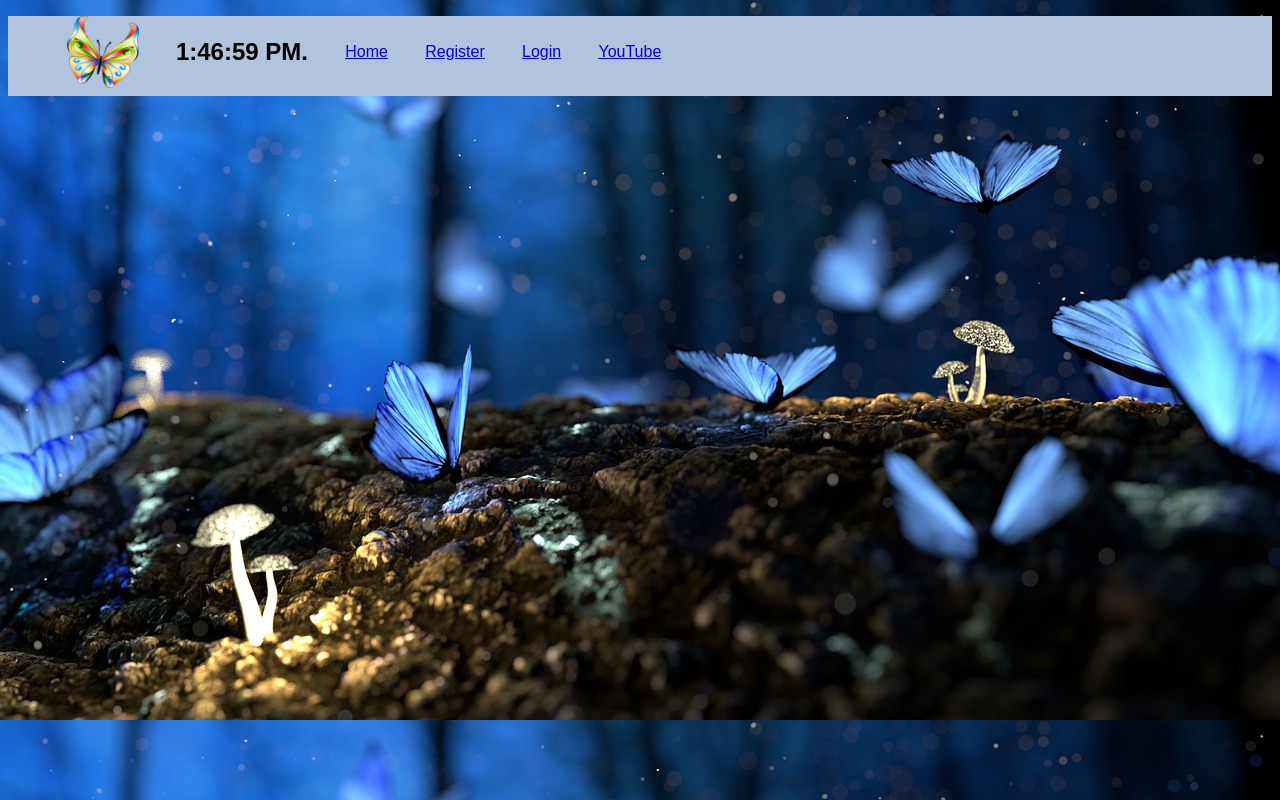
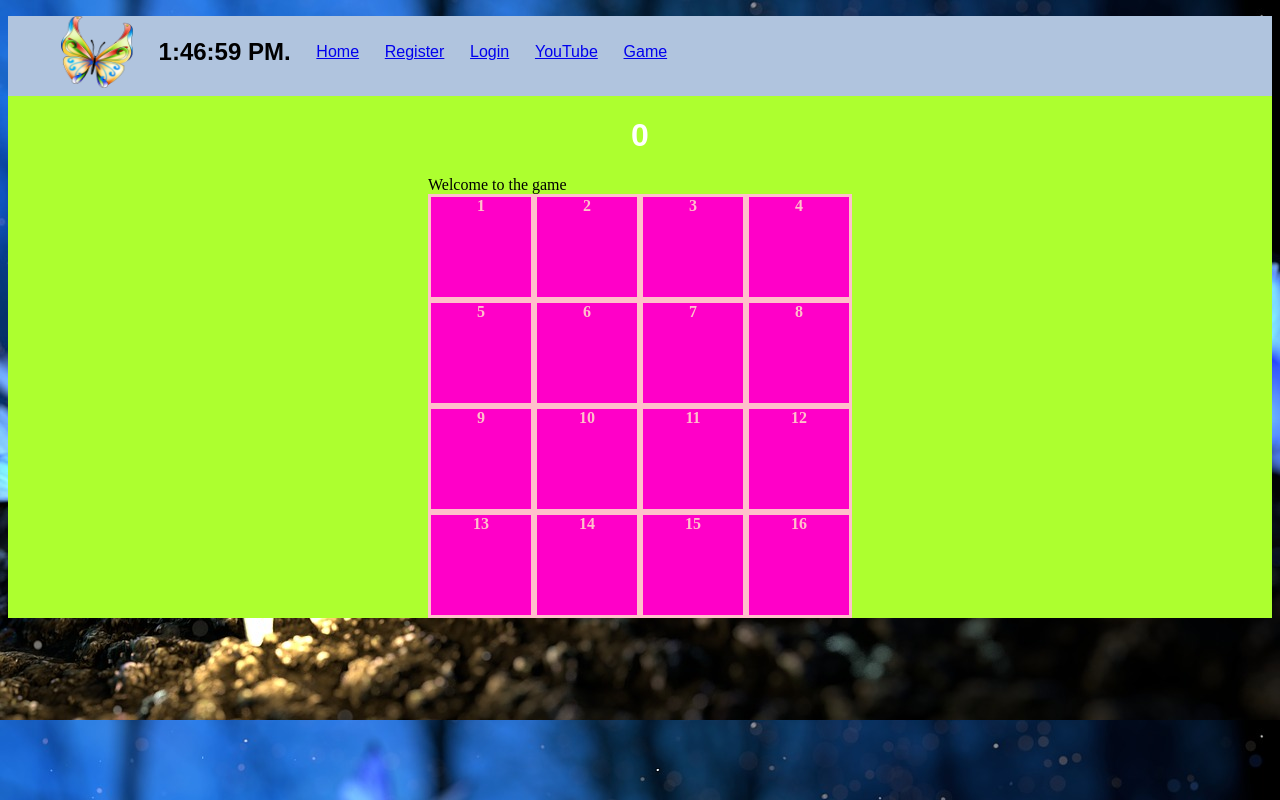
Before and after one commit to Galit1321/FullApp_react, a React (Create React App) app in the folder client/: page /Game in a window 1280 px wide. Built offline with nearby package versions, Linux system fonts and the light colour scheme; no server answers.

Commit message:
game commit

```diff
--- a/client/src/App.js
+++ b/client/src/App.js
@@ -5,7 +5,7 @@ import Register from "./Register";
 import Nav from "./Nav";
 import Bar from "./Bar";
 import Login from "./Login";
-import Profile from "./Profile";
+import Game from "./Game";
 
 class App extends Component {
   constructor(props) {
@@ -21,13 +21,17 @@ class App extends Component {
       <div >
         <Router>
           <Nav />
+          <div className="Main">
           <Switch>
             <Route path="/" exact component={Home} />
             <Route path="/Register" component={Register} />
             <Route path="/Login" component={Login} />
-            <Route path="/Add" component={Profile} />
+
             <Route path="/YouTube" component={Bar} />
+            <Route path='/Game' component={Game}/>
           </Switch>
+          </div>
+
         </Router>
       </div>
     );
--- /dev/null
+++ b/client/src/Cell.js
@@ -0,0 +1,13 @@
+import React, { Component } from "react";
+import "./css/Cell.css";
+
+
+class Cell extends Component{
+    render(){
+        return (
+           <div className="cell">{this.props.num}
+           </div>
+        );
+    }
+}
+export default Cell;
--- /dev/null
+++ b/client/src/Game.js
@@ -0,0 +1,50 @@
+import React, { Component } from "react";
+import "./css/Cell.css";
+import Cell from "./Cell"
+
+class Game extends Component{
+    constructor(props){
+        super(props);
+        this.state={
+            score:0,
+            name:props.name,
+            data:[[1,2,3,4],[5,6,7,8],[9,10,11,12],[13,14,15,16]]
+        }
+    }
+
+    componentDidMount() {
+        fetch('http://localhost:3001/api/getScore')
+            .then(result => result.json())
+            .then(res => this.setState({score:res.score}))
+    }
+    render(){
+        const score=this.state.score;
+        const data= this.state.data;
+        return (<div >
+        <div>
+        <h1> {score}</h1>
+        <p1> Welcome to the game </p1>
+        </div>
+
+        <table>
+        <tbody>
+          {data.length <= 0
+            ? "NO DB ENTRIES YET"
+            : data.map(dat => (
+                <tr  key={dat}  >
+                    {dat.map(elem => (
+                        <th > <Cell  kind="cell" num={elem} /> </th>
+                    ))}
+                </tr>
+              ))}
+              </tbody>
+                </table>
+
+
+
+
+        </div>);
+
+    }
+}
+export default Game;
--- a/client/src/Nav.js
+++ b/client/src/Nav.js
@@ -33,6 +33,9 @@ class Nav extends React.Component {
           <Link to="/YouTube">
           <li>YouTube</li>
           </Link>
+          <Link to="/Game">
+          <li>Game</li>
+          </Link>
         </ul>
     </nav>
 
--- a/client/src/Profile.js
+++ b/client/src/Profile.js
@@ -30,7 +30,7 @@ class Profile extends React.Component {
         <h1>{this.state.name}</h1>
         <ReactPlayer url={this.state.url}  />
         <Field
-        value={this.state.f_value}
+          value={this.state.f_value}
           type_field="text"
           content={this.handleURLChange}
           remark="insert new URL"
--- a/client/src/css/App.css
+++ b/client/src/css/App.css
@@ -2,16 +2,36 @@ body{
   background-image: url("../resources/butterfly-2049567_1280.jpg");
   background-size: 100%;
   align-items: center;
+
 }
 
 img {
   width: 9vh;
   height: 9vh;
 }
+.Main{
+  display: flex;
+  justify-content: center;
+  align-items: center;
+  align-self: center;
+  background-color: greenyellow;
+}
 
 table{
-  width: 100%;
+  width: flex;
   font: outline;
+  align-items: center;
+  border-collapse: collapse;
+}
+.grid{
+  margin: 0%;
+  padding: 0%;
+  background-color: gray;
+  align-items: center;
+}
+th{
+  margin: 0%;
+  padding: 0%;
 }
 h1{
   align-content: center;
--- /dev/null
+++ b/client/src/css/Cell.css
@@ -0,0 +1,15 @@
+
+.cell{
+    margin: 0%;
+    padding: 0%;
+    border-style: solid ;
+    color: pink;
+    align-items: center;
+    border-spacing: 0%;
+    height: 100px;
+    width: 100px;
+    background-color: rgb(255, 0, 200);
+}
+.redCell{
+    color: red;
+}
```
